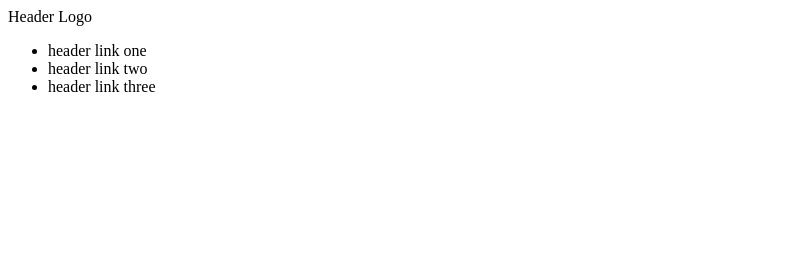
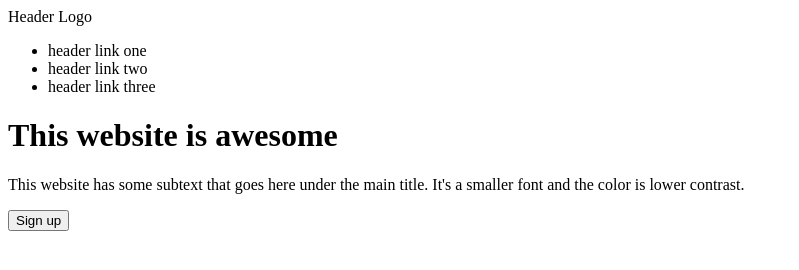
Before and after one commit to MartonBrandon03/landing-page, a plain HTML site: page index.html in a window 1280 px wide. Shown: the whole page, without its empty margins (0-799 px from the left). Drawn offline with Linux system fonts and the light colour scheme.

Commit message:
Add banner to header in index.html

```diff
--- a/index.html
+++ b/index.html
@@ -17,6 +17,16 @@
           </ul>
         </div>
       </nav>
+      <div class="banner">
+        <div class="one">
+          <h1>This website is awesome</h1>
+          <p>This website has some subtext that goes here under the main title. It's a smaller
+            font and the color is lower contrast.
+          </p>
+          <button>Sign up</button>
+        </div>
+        <div class="two"></div>
+      </div>
     </header>
   </body>
 </html>
```
